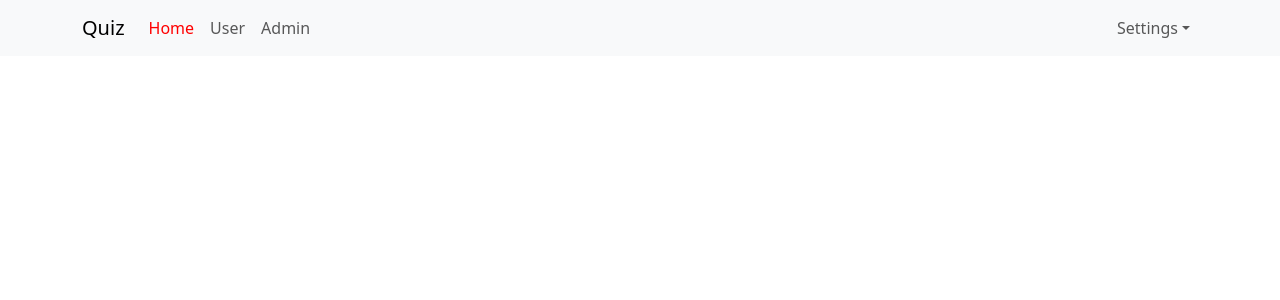
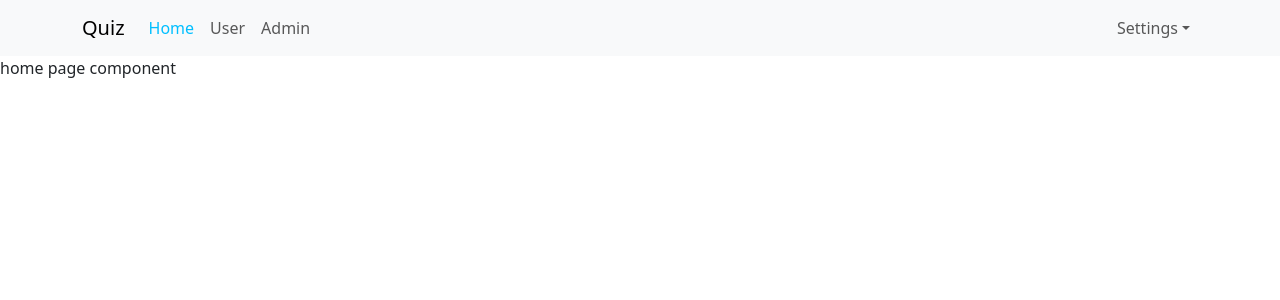
Before and after one commit to AnhQuanv/React-hook, a React (Create React App) app: page / in a window 1280 px wide. Shown: the top 300 px of the page. Built offline with nearby package versions, Linux system fonts and the light colour scheme.

Commit message:
video 51 - Index Routes

```diff
--- a/src/App.scss
+++ b/src/App.scss
@@ -14,7 +14,7 @@
     .navbar-nav {
       .nav-link {
         &.active {
-          color: red;
+          color: #00bfff;
         }
       }
     }
--- a/src/components/Header/Header.js
+++ b/src/components/Header/Header.js
@@ -9,7 +9,8 @@
     return (
         <Navbar expand="lg" className="bg-body-tertiary">
             <Container>
-                <Navbar.Brand href="#home">Quiz</Navbar.Brand>
+                <NavLink to='/' className='navbar-brand'> Quiz</NavLink>
+
                 <Navbar.Toggle aria-controls="basic-navbar-nav" />
                 <Navbar.Collapse id="basic-navbar-nav">
                     <Nav className="me-auto">
@@ -20,11 +21,9 @@
                     </Nav>
                     <Nav>
                         <NavDropdown title="Settings" id="basic-nav-dropdown">
-                            <NavDropdown.Item href="#action/3.1">Log in</NavDropdown.Item>
-                            <NavDropdown.Item href="#action/3.2">
-                                Log out
-                            </NavDropdown.Item>
-                            <NavDropdown.Item href="#action/3.1">Profile</NavDropdown.Item>
+                            <NavDropdown.Item >Log in</NavDropdown.Item>
+                            <NavDropdown.Item > Log out </NavDropdown.Item>
+                            <NavDropdown.Item>Profile</NavDropdown.Item>
 
                         </NavDropdown>
                     </Nav>
--- /dev/null
+++ b/src/components/Home/HomePage.js
@@ -0,0 +1,9 @@
+const HomePage = (props) => {
+    return (
+        <div className="homepage-container">
+            home page component
+        </div>
+    );
+}
+
+export default HomePage;
--- a/src/index.js
+++ b/src/index.js
@@ -12,6 +12,7 @@
 } from "react-router-dom";
 import User from './components/User/User';
 import Admin from './components/Admin/Admin';
+import HomePage from './components/Home/HomePage';
 
 
 
@@ -24,6 +25,8 @@
     <BrowserRouter>
       <Routes>
         <Route path="/" element={<App />}>
+          <Route index element={<HomePage />} />
+
           <Route path="users" element={<User />} />
           <Route path="admins" element={<Admin />} />
         </Route>
```
